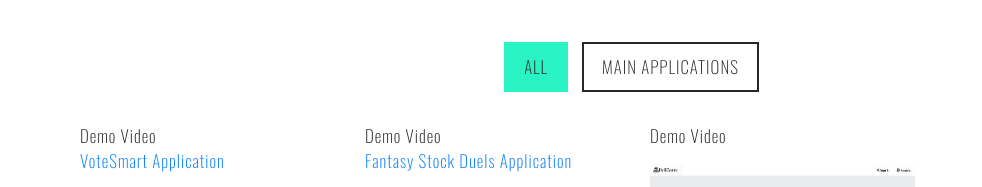
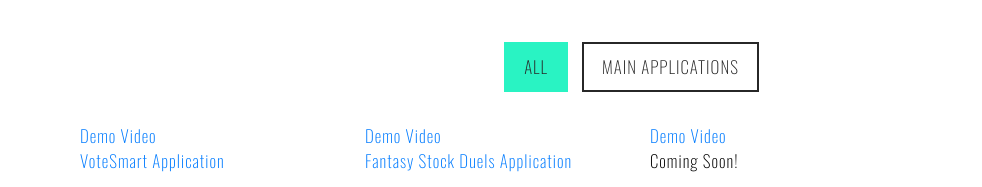
Before and after one commit to rclarkem/Reina_Portfolio, a plain HTML site: page index.html in a window 1280 px wide. Shown: the part 2978-3165 px from the top of the page, 0-982 px from the left. Drawn offline with nearby package versions, Linux system fonts and the light colour scheme; no server answers.

Commit message:
added coming soon to policanva on projects section for link value.

```diff
--- a/CSS/style.css
+++ b/CSS/style.css
@@ -371,7 +371,7 @@
 }
 .demo {
 	font-family: 'Oswald', sans-serif;
-	color: #272727;
+	color: #007bff;
 }
 
 .items .imageOverlay {
@@ -511,3 +511,7 @@
 	height: 100%;
 	background: url(../Public/img/91.gif) center center no-repeat;
 }
+
+a.coming-soon {
+	color: black
+}
--- a/index.html
+++ b/index.html
@@ -326,7 +326,8 @@
               <p>
                 <a href="https://youtu.be/4E1yunnA1-o" rel="noopener noreferrer" target="_blank" class="demo">Demo Video</a>
                 <br>
-								<a href="https://fantasy-stock-duels.herokuapp.com" rel="noopener noreferrer" target="_blank" class='applink'>Fantasy Stock
+                <a href="https://fantasy-stock-duels.herokuapp.com" rel="noopener noreferrer" target="_blank"
+                  class='applink'>Fantasy Stock
                   Duels Application</a>
               </p>
               <div class="item">
@@ -345,7 +346,8 @@
             <li onclick="" class="apps col-xs-6 col-sm-4 col-md-3 col-lg-3">
               <p>
                 <a href="https://youtu.be/8dMGbDtJf8g" rel="noopener noreferrer" target="_blank" class="demo">Demo Video</a>
-								<br>
+                <br />
+                <a href="" class="coming-soon">Coming Soon!</a>
               </p>
               <div class="item">
                 <img src="Public/thumbnails/mod5.jpg" alt="PoliCanva" />
```
Lines whose indentation alone changed are shown as unchanged.
